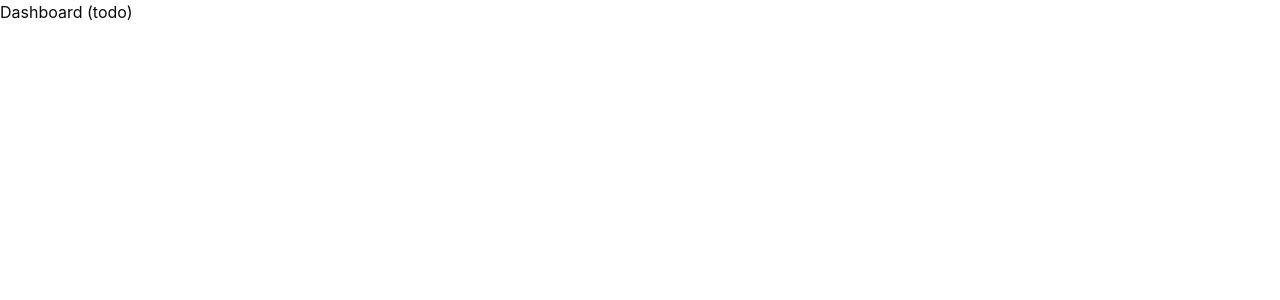
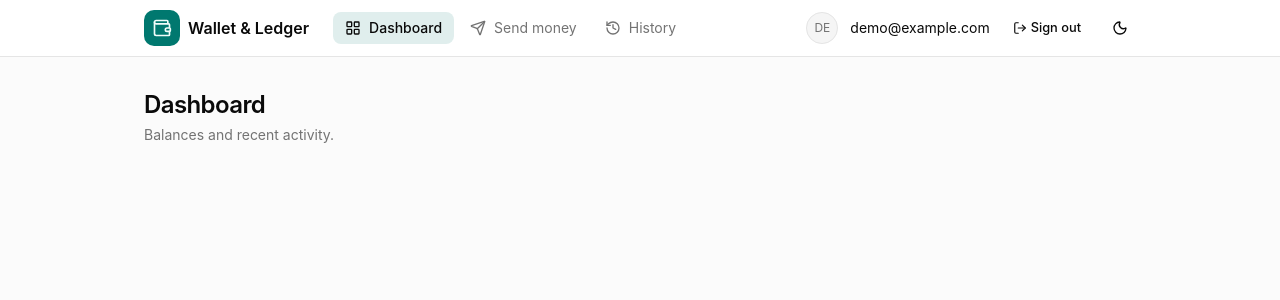
Before and after one commit to Sametkorkmazz/wallet-ledger, a React (Vite) app in the folder frontend/: page /dashboard in a window 1280 px wide. Shown: the top 300 px of the page. Built offline with nearby package versions, Linux system fonts and the light colour scheme.

Commit message:
feat: add router, app layout and protected routes

```diff
--- a/frontend/index.html
+++ b/frontend/index.html
@@ -4,7 +4,7 @@
     <meta charset="UTF-8" />
     <link rel="icon" type="image/svg+xml" href="/favicon.svg" />
     <meta name="viewport" content="width=device-width, initial-scale=1.0" />
-    <title>Wallet &amp Ledger</title>
+    <title>Wallet &amp; Ledger</title>
     <script>
       // keep in sync with lib/theme.ts (same key, same fallback)
       try {
--- a/frontend/src/App.tsx
+++ b/frontend/src/App.tsx
@@ -1,12 +1,30 @@
+import AppLayout from "@/components/layout/AppLayout";
+import ProtectedRoute from "@/components/layout/ProtectedRoute";
+import AuthPage from "@/pages/AuthPage";
+import DashboardPage from "@/pages/DashboardPage";
+import InsightsPage from "@/pages/InsightsPage";
+import NotFoundPage from "@/pages/NotFoundPage";
+import TransactionDetailPage from "@/pages/TransactionDetailPage";
+import TransactionsPage from "@/pages/TransactionsPage";
+import TransferPage from "@/pages/TransferPage";
 import { Navigate, Route, Routes } from "react-router-dom";
-import AuthPage from "./pages/AuthPage";
 
 function App() {
   return (
     <Routes>
-      <Route path="/" element={<Navigate to="/auth" replace />} />
-      <Route path="/auth" element={<AuthPage />} />
-      <Route path="/dashboard" element={<h1>Dashboard (todo)</h1>} />
+      <Route path="/" element={<Navigate to="/dashboard" replace />} />
+      <Route path="/login" element={<AuthPage />} />
+      <Route path="/signup" element={<AuthPage />} />
+      <Route element={<ProtectedRoute />}>
+        <Route element={<AppLayout />}>
+          <Route path="/dashboard" element={<DashboardPage />} />
+          <Route path="/transfer" element={<TransferPage />} />
+          <Route path="/transactions" element={<TransactionsPage />} />
+          <Route path="/transactions/:id" element={<TransactionDetailPage />} />
+          <Route path="/insights" element={<InsightsPage />} />
+        </Route>
+      </Route>
+      <Route path="*" element={<NotFoundPage />} />
     </Routes>
   );
 }
--- /dev/null
+++ b/frontend/src/components/layout/AppLayout.tsx
@@ -0,0 +1,70 @@
+import ThemeToggle from "@/components/ThemeToggle";
+import { Avatar, AvatarFallback } from "@/components/ui/avatar";
+import { Button } from "@/components/ui/button";
+import useAuth from "@/hooks/useAuth";
+import { History, LayoutGrid, LogOut, Send, Wallet } from "lucide-react";
+import {
+  Link,
+  NavLink,
+  Outlet,
+  type NavLinkRenderProps,
+} from "react-router-dom";
+
+const navClass: (props: NavLinkRenderProps) => string = ({ isActive }) =>
+  "inline-flex items-center gap-2 rounded-md px-3 py-1.5 " +
+  (isActive
+    ? "bg-primary/12 text-foreground font-medium"
+    : "text-muted-foreground hover:text-foreground hover:bg-muted");
+
+export default function AppLayout() {
+  const { email } = useAuth();
+
+  return (
+    <div className="min-h-screen bg-muted/40">
+      <header className="border-b bg-background">
+        <div className="mx-auto flex h-14 items-center max-w-5xl gap-6 px-4">
+          <Link
+            to="/dashboard"
+            className="flex items-center gap-2 font-semibold"
+          >
+            <span className="flex size-9 items-center justify-center rounded-lg bg-primary text-primary-foreground">
+              <Wallet className="size-5" />
+            </span>
+            <span>Wallet &amp; Ledger</span>
+          </Link>
+
+          <nav aria-label="Main" className="flex gap-1 text-sm">
+            <NavLink className={navClass} to="/dashboard">
+              <LayoutGrid className="size-4" />
+              Dashboard
+            </NavLink>
+            <NavLink className={navClass} to="/transfer">
+              <Send className="size-4" />
+              Send money
+            </NavLink>
+            <NavLink className={navClass} to="/transactions">
+              <History className="size-4" />
+              History
+            </NavLink>
+          </nav>
+          <div className="flex items-center gap-3 ml-auto">
+            <Avatar className="size-8">
+              <AvatarFallback className="text-xs">
+                {email.slice(0, 2).toUpperCase()}
+              </AvatarFallback>
+            </Avatar>
+            <span className="text-sm hidden sm:inline">{email}</span>
+            <Button variant="ghost" size="sm">
+              <LogOut />
+              Sign out
+            </Button>
+            <ThemeToggle />
+          </div>
+        </div>
+      </header>
+      <main className="mx-auto max-w-5xl px-4 py-8">
+        <Outlet />
+      </main>
+    </div>
+  );
+}
--- /dev/null
+++ b/frontend/src/components/layout/ProtectedRoute.tsx
@@ -0,0 +1,12 @@
+import useAuth from "@/hooks/useAuth";
+import { Navigate, Outlet, useLocation } from "react-router-dom";
+
+export default function ProtectedRoute() {
+  const { isAuthenticated } = useAuth();
+  const location = useLocation();
+  if (!isAuthenticated) {
+    return <Navigate to="/login" replace state={{ from: location }} />;
+  }
+
+  return <Outlet />;
+}
--- /dev/null
+++ b/frontend/src/hooks/useAuth.ts
@@ -0,0 +1,6 @@
+// TODO: real auth (Dec 7 week)
+const useAuth = () => {
+  return { isAuthenticated: true, email: "demo@example.com" };
+};
+
+export default useAuth;
--- a/frontend/src/pages/AuthPage.tsx
+++ b/frontend/src/pages/AuthPage.tsx
@@ -6,7 +6,7 @@ import { Card, CardContent } from "@/components/ui/card";
 import { Separator } from "@/components/ui/separator";
 import { Tabs, TabsContent, TabsList, TabsTrigger } from "@/components/ui/tabs";
 import { Check, Wallet } from "lucide-react";
-import { useNavigate } from "react-router-dom";
+import { useLocation, useNavigate } from "react-router-dom";
 
 const highlights = [
   "Every transfer has a unique reference, so a retry never pays twice.",
@@ -16,6 +16,8 @@ const highlights = [
 
 export default function AuthPage() {
   const navigate = useNavigate();
+  const { pathname } = useLocation();
+  const tab = pathname === "/signup" ? "signup" : "signin";
 
   return (
     <main className="min-h-screen bg-background relative flex flex-wrap items-center justify-center gap-12 p-8">
@@ -24,7 +26,7 @@ export default function AuthPage() {
       </div>
       <div className="max-w-md flex flex-col gap-5">
         <div className="flex items-center gap-2">
-          <span className="flex size-9 items-center justify-center rounded-md bg-primary text-primary-foreground">
+          <span className="flex size-9 items-center justify-center rounded-lg bg-primary text-primary-foreground">
             <Wallet className="size-5" />
           </span>
           <span className="font-medium">Wallet &amp; Ledger</span>
@@ -44,7 +46,13 @@ export default function AuthPage() {
 
       <Card className="w-full max-w-md shadow-none">
         <CardContent className="flex flex-col gap-5">
-          <Tabs defaultValue="signin" className="flex-col">
+          <Tabs
+            value={tab}
+            onValueChange={(v) =>
+              navigate(v === "signup" ? "/signup" : "/login")
+            }
+            className="flex-col"
+          >
             <TabsList className="grid w-full grid-cols-2 group-data-horizontal/tabs:h-12">
               <TabsTrigger
                 value="signin"
--- /dev/null
+++ b/frontend/src/pages/DashboardPage.tsx
@@ -0,0 +1,10 @@
+export default function DashboardPage() {
+  return (
+    <div className="flex flex-col gap-1">
+      <h1 className="text-2xl font-semibold tracking-tight">Dashboard</h1>
+      <p className="text-sm text-muted-foreground">
+        Balances and recent activity.
+      </p>
+    </div>
+  );
+}
--- /dev/null
+++ b/frontend/src/pages/InsightsPage.tsx
@@ -0,0 +1,10 @@
+export default function InsightsPage() {
+  return (
+    <div className="flex flex-col gap-1">
+      <h1 className="text-2xl font-semibold tracking-tight">Insights</h1>
+      <p className="text-sm text-muted-foreground">
+        Spending by category (February).
+      </p>
+    </div>
+  );
+}
--- /dev/null
+++ b/frontend/src/pages/NotFoundPage.tsx
@@ -0,0 +1,21 @@
+import { Link } from "react-router-dom";
+
+export default function NotFoundPage() {
+  return (
+    <div className="min-h-screen bg-background items-center justify-center p-8">
+      <div className="flex flex-col gap-1">
+        <h1 className="text-2xl font-semibold tracking-tight">
+          Page not found
+        </h1>
+        <p className="text-sm text-muted-foreground">
+          <Link
+            to="/dashboard"
+            className="text-primary underline-offset-4 hover:underline"
+          >
+            Back to dashboard
+          </Link>
+        </p>
+      </div>
+    </div>
+  );
+}
--- /dev/null
+++ b/frontend/src/pages/TransactionDetailPage.tsx
@@ -0,0 +1,11 @@
+import { useParams } from "react-router-dom";
+
+export default function TransactionDetailPage() {
+  const { id } = useParams();
+  return (
+    <div className="flex flex-col gap-1">
+      <h1 className="text-2xl font-semibold tracking-tight">Transaction</h1>
+      <p className="text-sm text-muted-foreground">{id}</p>
+    </div>
+  );
+}
--- /dev/null
+++ b/frontend/src/pages/TransactionsPage.tsx
@@ -0,0 +1,12 @@
+export default function TransactionsPage() {
+  return (
+    <div className="flex flex-col gap-1">
+      <h1 className="text-2xl font-semibold tracking-tight">
+        Transaction history
+      </h1>
+      <p className="text-sm text-muted-foreground">
+        All your transfers and top-ups.
+      </p>
+    </div>
+  );
+}
--- /dev/null
+++ b/frontend/src/pages/TransferPage.tsx
@@ -0,0 +1,10 @@
+export default function TransferPage() {
+  return (
+    <div className="flex flex-col gap-1">
+      <h1 className="text-2xl font-semibold tracking-tight">Send money</h1>
+      <p className="text-sm text-muted-foreground">
+        Send money to another user.
+      </p>
+    </div>
+  );
+}
```
